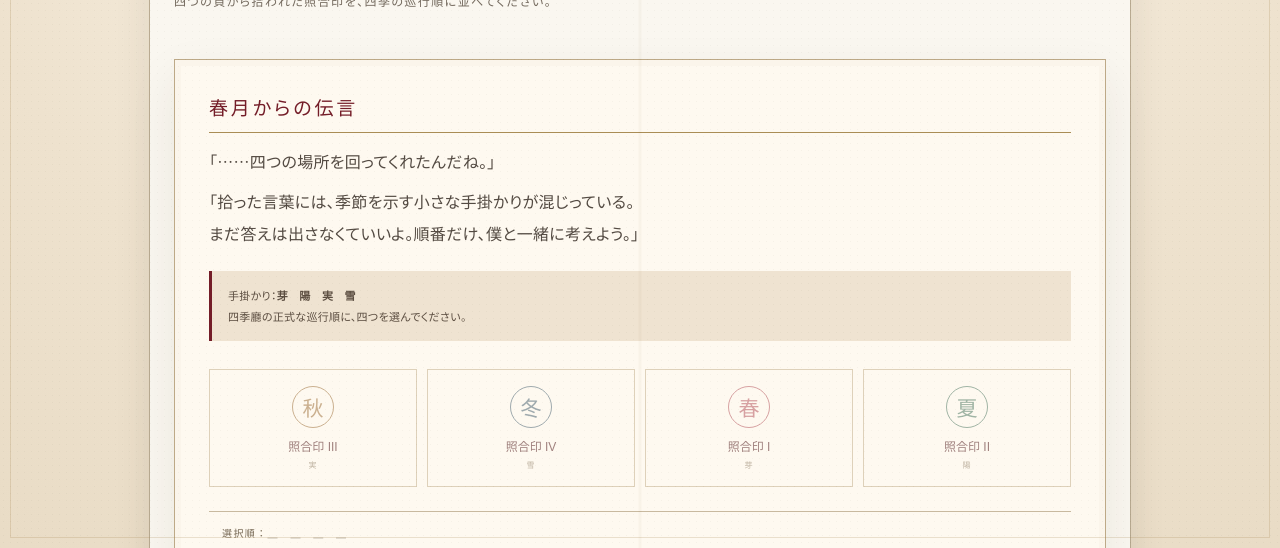
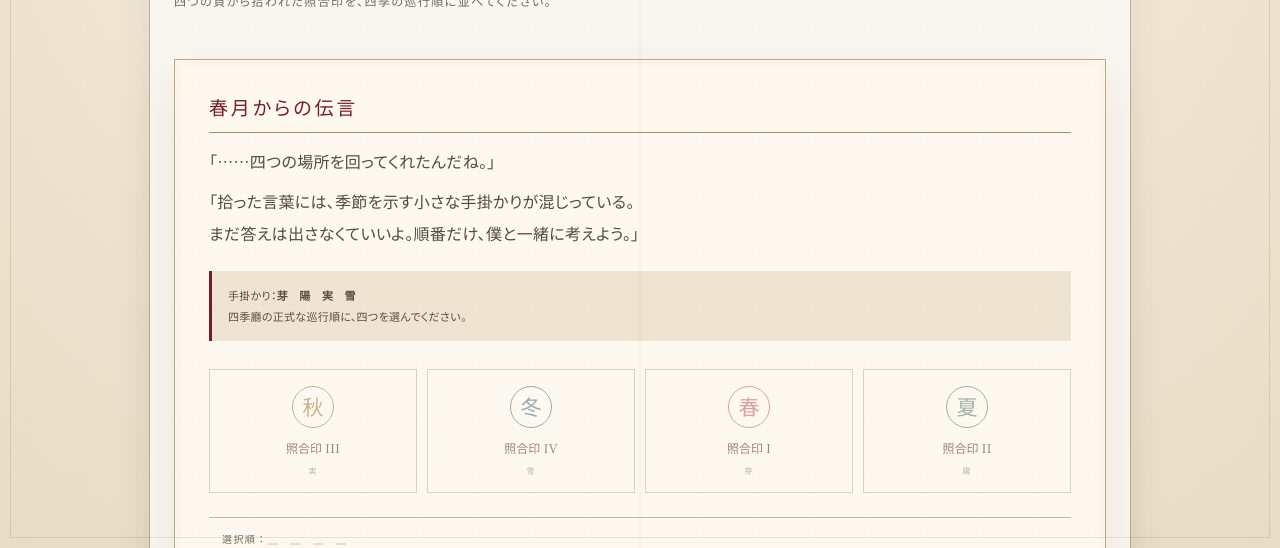
Before and after one commit to 8fgb66gmt2-stack/-web-Shikicho, a plain HTML site: page season-crosscheck.html in a window 1280 px wide. Shown: the part 252-800 px from the top of the page. Drawn offline with Linux system fonts and the light colour scheme.

Commit message:
style: apply shared design foundation

```diff
--- a/season-crosscheck.html
+++ b/season-crosscheck.html
@@ -38,6 +38,8 @@ body{margin:0;background:#f3ead9;color:#2a2420;font-family:"Shippori Mincho","Yu
 .cross-footer{margin-top:52px;text-align:center;color:#8a7b68;font-size:10px;letter-spacing:.18em}
 @media(max-width:700px){.cross-wrap{padding:48px 17px 75px}.cross-panel{padding:23px 17px}.cross-cards{grid-template-columns:repeat(2,1fr)}}
 </style>
+
+<link rel="stylesheet" href="shiki-design-system.css?v=20261125-1">
 </head>
 <body data-shiki-page="crosscheck">
 <div class="cross-page">
```
